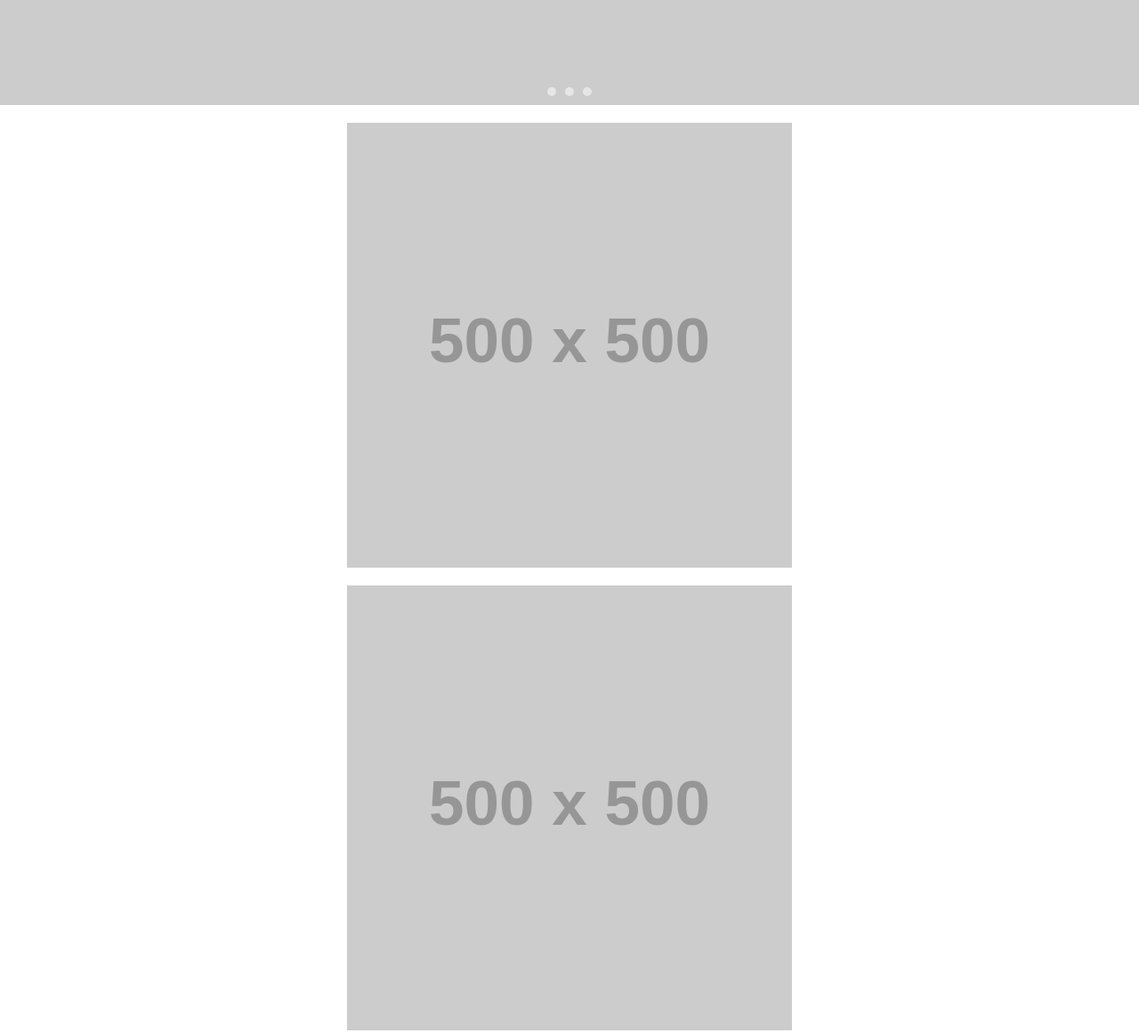
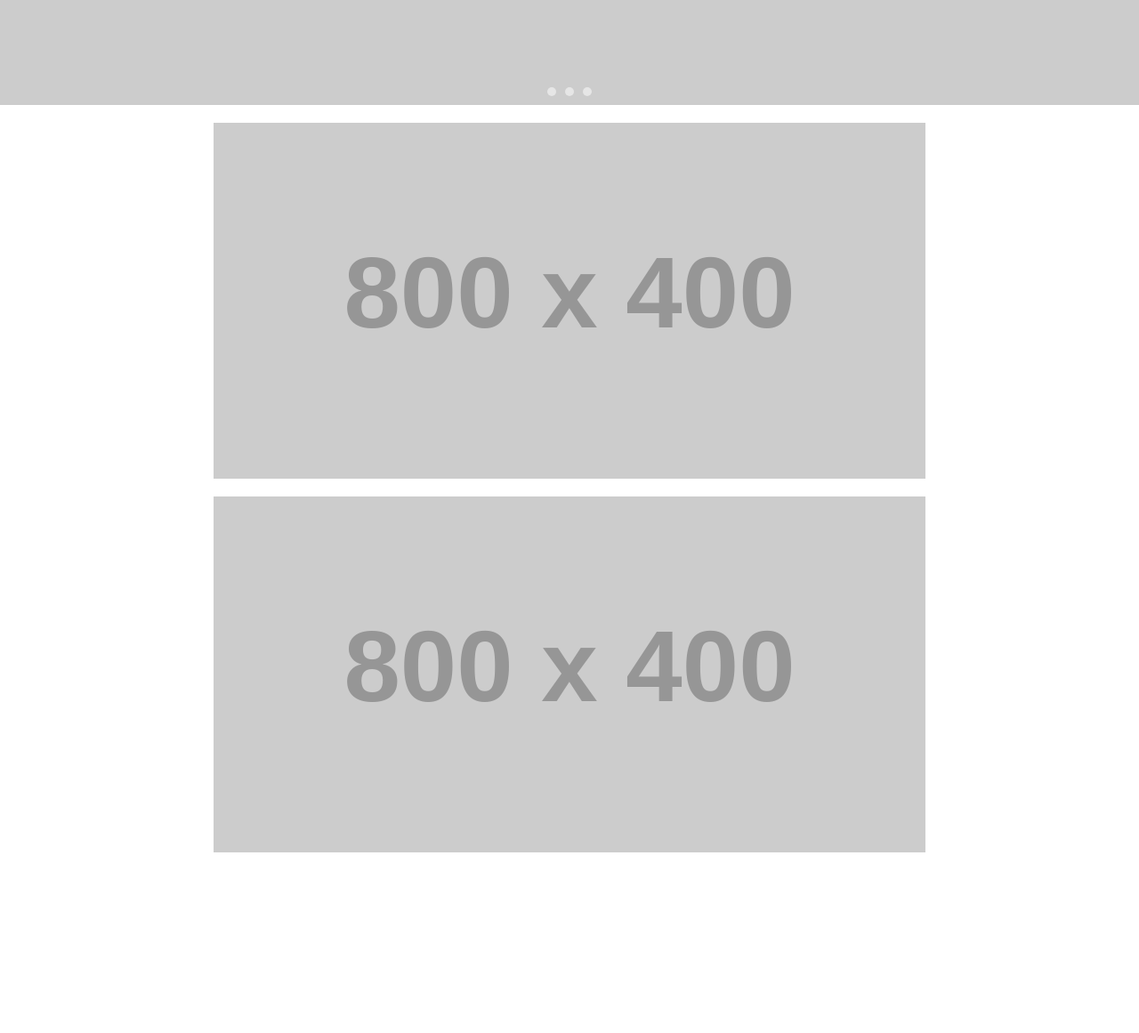
Before and after one commit to EvgenUP/JS-Lab8, a plain HTML site: page index.html in a window 1280 px wide. Shown: the part 320-1481 px from the top of the page at 89% size. After the commit the page ends 1298 px from the top, so only its background shows below. Drawn offline with Linux system fonts and the light colour scheme; placeholder pictures from the web are drawn by us.

Commit message:
Update index.html

```diff
--- a/index.html
+++ b/index.html
@@ -34,8 +34,8 @@
 
     <section class="images">
         <div class="large-only">
-            <img src="https://via.placeholder.com/500x500" alt="Large Image 1">
-            <img src="https://via.placeholder.com/500x500" alt="Large Image 2">
+            <img src="https://via.placeholder.com/800x400" alt="Large Image 1">
+            <img src="https://via.placeholder.com/800x400" alt="Large Image 2">
         </div>
         <div class="medium-only">
             <img src="https://via.placeholder.com/300x200" alt="Medium Image 1">
```
